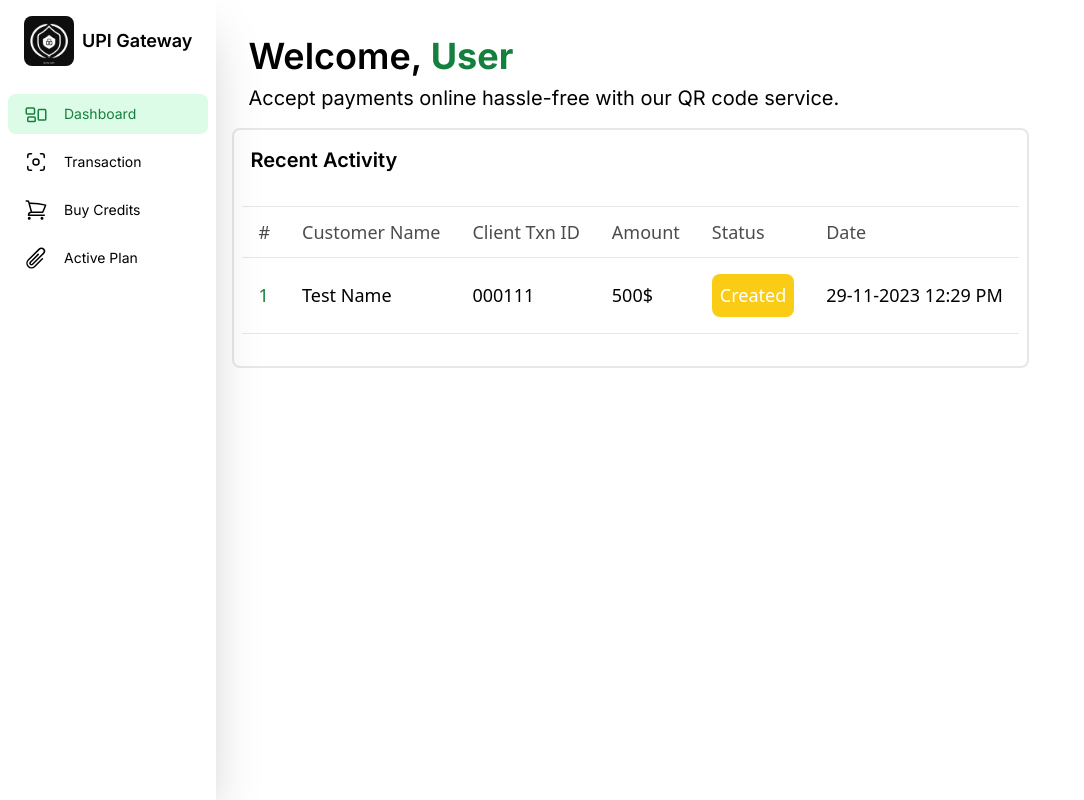
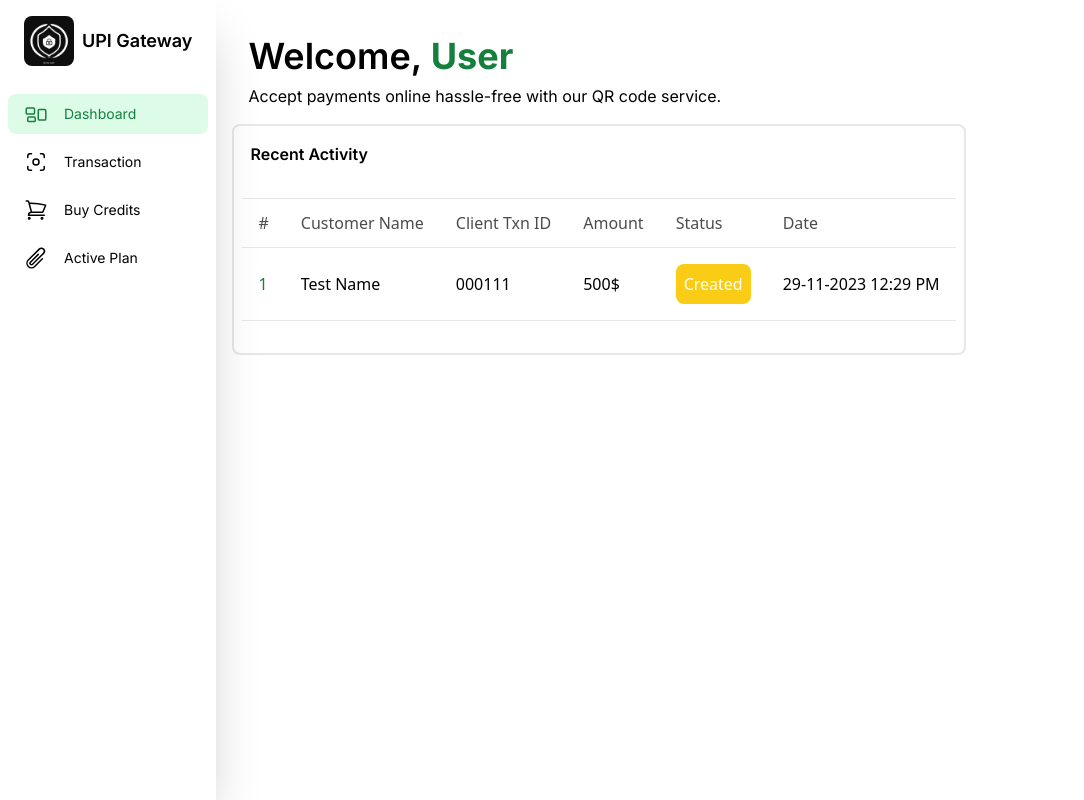
Before and after one commit to abhinnvyas/ignite-auth, a Next.js app: page /user in a window 1280 px wide. Shown: the whole page, without its empty margins (0-1084 px from the left). Built offline with nearby package versions, Linux system fonts and the light colour scheme.

Commit message:
Decreased the size of all elements on the page

```diff
--- a/app/user/page.js
+++ b/app/user/page.js
@@ -17,12 +17,12 @@ function page() {
       </div>
       <main>
         <div className={`${textPrimary} p-4  mt-5 `}>
-          <h1 className="text-xl md:text-3xl lg:text-4xl font-semibold">
+          <h1 className="text-md md:text-2xl lg:text-4xl font-semibold">
             Welcome,
             <span className={`${textSecondary} font-bold`}> User</span>
           </h1>
           <h1
-            className={`text-md md:text-lg lg:text-xl font-normal mt-2  ${textExtraLight}`}
+            className={`text-md md:text-md lg:text-md font-normal mt-2  ${textExtraLight}`}
           >
             Accept payments online hassle-free with our QR code service.
           </h1>
@@ -30,39 +30,39 @@ function page() {
 
         <div class="flex flex-col border-2 rounded-lg  justify-left p-2 bg-white">
           <div className="p-2">
-            <h1 className="text-xl font-semibold ">Recent Activity</h1>
+            <h1 className="text-md font-semibold ">Recent Activity</h1>
           </div>
           <div class="p-6 overflow-auto px-0">
             <table class="w-full table-auto text-left">
               <thead className="">
                 <tr>
                   <th class="border-y border-blue-gray-100 bg-blue-gray-50/50 p-4">
-                    <p class="block antialiased font-sans text-lg text- font-normal leading-none opacity-70">
+                    <p class="block antialiased font-sans text-md text- font-normal leading-none opacity-70">
                       #
                     </p>
                   </th>
                   <th class="border-y border-blue-gray-100 bg-blue-gray-50/50 p-4">
-                    <p class="block antialiased font-sans text-lg text-blue-gray-900 font-normal leading-none opacity-70">
+                    <p class="block antialiased font-sans text-md text-blue-gray-900 font-normal leading-none opacity-70">
                       Customer Name
                     </p>
                   </th>
                   <th class="border-y border-blue-gray-100 bg-blue-gray-50/50 p-4">
-                    <p class="block antialiased font-sans text-lg text-blue-gray-900 font-normal leading-none opacity-70">
+                    <p class="block antialiased font-sans text-md text-blue-gray-900 font-normal leading-none opacity-70">
                       Client Txn ID
                     </p>
                   </th>
                   <th class="border-y border-blue-gray-100 bg-blue-gray-50/50 p-4">
-                    <p class="block antialiased font-sans text-lg text-blue-gray-900 font-normal leading-none opacity-70">
+                    <p class="block antialiased font-sans text-md text-blue-gray-900 font-normal leading-none opacity-70">
                       Amount
                     </p>
                   </th>
                   <th class="border-y border-blue-gray-100 bg-blue-gray-50/50 p-4">
-                    <p class="block antialiased font-sans text-lg text-blue-gray-900 font-normal leading-none opacity-70">
+                    <p class="block antialiased font-sans text-md text-blue-gray-900 font-normal leading-none opacity-70">
                       Status
                     </p>
                   </th>
                   <th class="border-y border-blue-gray-100 bg-blue-gray-50/50 p-4">
-                    <p class="block antialiased font-sans text-lg text-blue-gray-900 font-normal leading-none opacity-70">
+                    <p class="block antialiased font-sans text-md text-blue-gray-900 font-normal leading-none opacity-70">
                       Date
                     </p>
                   </th>
@@ -73,7 +73,7 @@ function page() {
                   <td class="p-4 border-b border-blue-gray-50">
                     <div class="flex items-center gap-3">
                       <p
-                        class={`block antialiased font-sans text-lg leading-normal ${textSecondary} `}
+                        class={`block antialiased font-sans text-md leading-normal ${textSecondary} `}
                       >
                         1
                       </p>
@@ -81,35 +81,35 @@ function page() {
                   </td>
                   <td class="p-4 border-b border-blue-gray-50">
                     <div class="flex items-center gap-3">
-                      <p class="block antialiased font-sans text-lg leading-normal text-blue-gray-900 ">
+                      <p class="block antialiased font-sans text-md leading-normal text-blue-gray-900 ">
                         Test Name
                       </p>
                     </div>
                   </td>
                   <td class="p-4 border-b border-blue-gray-50">
                     <div class="flex items-center gap-3">
-                      <p class="block antialiased font-sans text-lg leading-normal text-blue-gray-900 ">
+                      <p class="block antialiased font-sans text-md leading-normal text-blue-gray-900 ">
                         000111
                       </p>
                     </div>
                   </td>
                   <td class="p-4 border-b border-blue-gray-50">
                     <div class="flex items-center gap-3">
-                      <p class="block antialiased font-sans text-lg leading-normal text-blue-gray-900 ">
+                      <p class="block antialiased font-sans text-md leading-normal text-blue-gray-900 ">
                         500$
                       </p>
                     </div>
                   </td>
                   <td class="p-4 border-b border-blue-gray-50">
                     <div class="flex items-center gap-3">
-                      <p class="block antialiased font-sans text-lg leading-normal text-blue-gray-900  bg-yellow-400 text-white p-2 rounded-lg">
+                      <p class="block antialiased font-sans text-md leading-normal text-blue-gray-900  bg-yellow-400 text-white p-2 rounded-lg">
                         Created
                       </p>
                     </div>
                   </td>
                   <td class="p-4 border-b border-blue-gray-50">
                     <div class="flex items-center gap-3">
-                      <p class="block antialiased font-sans text-lg leading-normal text-blue-gray-900  ">
+                      <p class="block antialiased font-sans text-md leading-normal text-blue-gray-900  ">
                         29-11-2023 12:29 PM
                       </p>
                     </div>
```
